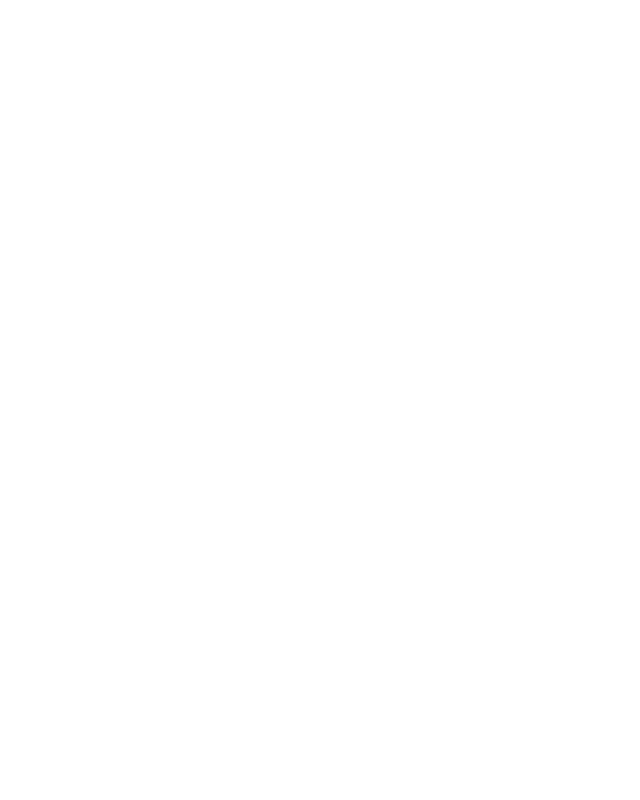
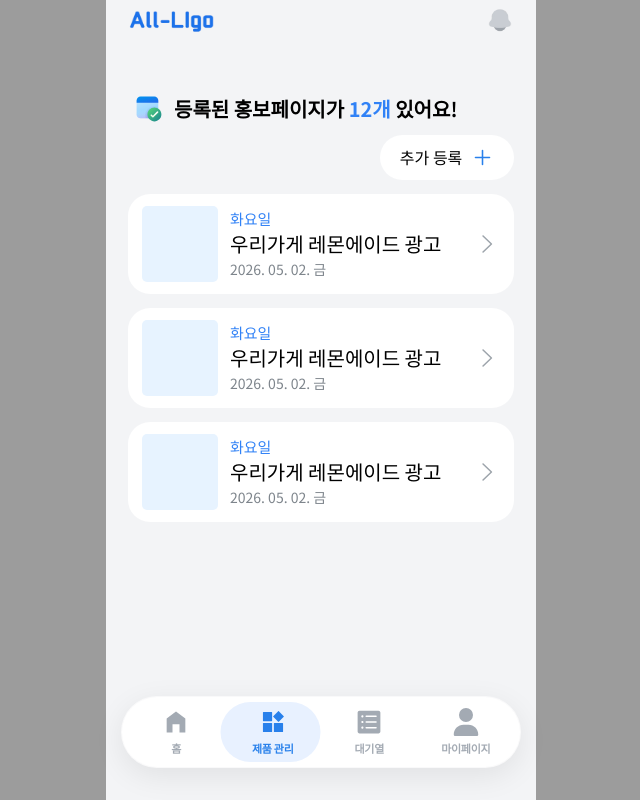
Before and after one commit to YU-Capstone-Design/All-Ligo-Web, a React (Vite) app: page /product in a window 1280 px wide. Before the commit this address had no page. Shown: the whole page, without its empty margins (319-959 px from the left). Built offline with nearby package versions, Linux system fonts and the light colour scheme; a web font is replaced by a local one.

Commit message:
feat : 제품 관리 페이지 구현

```diff
--- a/src/App.jsx
+++ b/src/App.jsx
@@ -13,6 +13,7 @@ import SuccessPage from "./pages/OwnerMembership/SuccessPage";
 import MakePage from "./pages/MakePage";
 import MakeComplete from "./pages/MakeComplete";
 import Home from "./pages/Home";
+import Product from "./pages/Product";
 
 import MyPage from "./pages/mypage/Mypage";
 import CouponRegistration from "./pages/mypage/CouponRegistration";
@@ -42,6 +43,7 @@ const App = () => {
 
           <Route path="/makepage" element={<MakePage />} />
           <Route path="/home" element={<Home />} />
+          <Route path="/product" element={<Product />} />
           <Route path="/makecomplete" element={<MakeComplete />} />
 
           <Route path="/mypage" element={<MyPage />} />
--- /dev/null
+++ b/src/components/product/ProductCard.jsx
@@ -0,0 +1,32 @@
+import arrowup from "../../assets/arrow-up.svg";
+
+const ProductCard = ({ weekday, title, date }) => {
+  return (
+    <button
+      type="button"
+      className="flex p-[12px] w-full items-center rounded-[22px] bg-white px-[14px] text-left"
+    >
+      <div className="h-[76px] w-[76px] shrink-0 rounded-[5px] bg-[#E7F3FF]" />
+
+      <div className="ml-[12px] flex min-w-0 flex-1 flex-col">
+        <span className="text-[15px] font-normal leading-[14px] text-[#3182f6]">
+          {weekday}
+        </span>
+        <span className="mt-[8px] truncate text-[20px] font-medium leading-[20px] text-black">
+          {title}
+        </span>
+        <span className="mt-[8px] text-[14px] font-normal leading-[14px] text-[#7e858c]">
+          {date}
+        </span>
+      </div>
+
+      <img
+        className="ml-[8px] h-[24px] w-[24px] shrink-0 rotate-180"
+        src={arrowup}
+        alt=""
+      />
+    </button>
+  );
+};
+
+export default ProductCard;
--- /dev/null
+++ b/src/pages/Product.jsx
@@ -0,0 +1,84 @@
+import { useNavigate } from "react-router-dom";
+import { IoAdd } from "react-icons/io5";
+import BottomNavigation from "../components/BottomNavigation";
+import ProductCard from "../components/product/ProductCard";
+import appname from "../assets/app-name.png";
+import bell from "../assets/bell.png";
+import calendar from "../assets/calendar.svg";
+
+const productItems = [
+  {
+    id: 1,
+    weekday: "화요일",
+    title: "우리가게 레몬에이드 광고",
+    date: "2026. 05. 02. 금",
+  },
+  {
+    id: 2,
+    weekday: "화요일",
+    title: "우리가게 레몬에이드 광고",
+    date: "2026. 05. 02. 금",
+  },
+  {
+    id: 3,
+    weekday: "화요일",
+    title: "우리가게 레몬에이드 광고",
+    date: "2026. 05. 02. 금",
+  },
+];
+
+const Product = () => {
+  const navigate = useNavigate();
+
+  return (
+    <div className="no-scrollbar h-[100dvh] overflow-y-auto bg-[#F3F4F6] px-[22px] pb-[130px]">
+      <header className="flex items-center justify-between py-[7px]">
+        <img className="h-[24.383px] w-[88.685px]" src={appname} alt="All-Ligo" />
+        <img className="h-[28px] w-[28px]" src={bell} alt="알림" />
+      </header>
+
+      <main className="mt-[46px]">
+        <section className="flex h-[42px] items-center gap-[4px]">
+          <div className="flex h-[42px] w-[42px] shrink-0 items-center justify-center">
+            <img
+              className="h-[42px] w-[42px]"
+              src={calendar}
+              alt="캘린더"
+            />
+          </div>
+
+          <span className="flex h-[42px] items-center text-[20px] font-semibold leading-none text-black">
+            등록된 홍보페이지가{" "}
+            <span className="font-bold text-[#3182F6]">&nbsp;12개</span> &nbsp;있어요!
+          </span>
+        </section>
+
+        <div className="mt-[4.5px] flex justify-end">
+          <button
+            type="button"
+            onClick={() => navigate("/makepage")}
+            className="flex h-[45px] items-center gap-[8px] rounded-[555px] bg-white pl-[19.5px] pr-[18.68px] text-[16px] font-medium text-black leading-[20px]"
+          >
+            추가 등록
+            <IoAdd className="text-[25px] text-[#2880EB]" />
+          </button>
+        </div>
+
+        <section className="mt-[14px] space-y-[14px]">
+          {productItems.map((item) => (
+            <ProductCard
+              key={item.id}
+              weekday={item.weekday}
+              title={item.title}
+              date={item.date}
+            />
+          ))}
+        </section>
+      </main>
+
+      <BottomNavigation />
+    </div>
+  );
+};
+
+export default Product;
```
Also changed, not shown: src/assets/calendar.svg (added).
